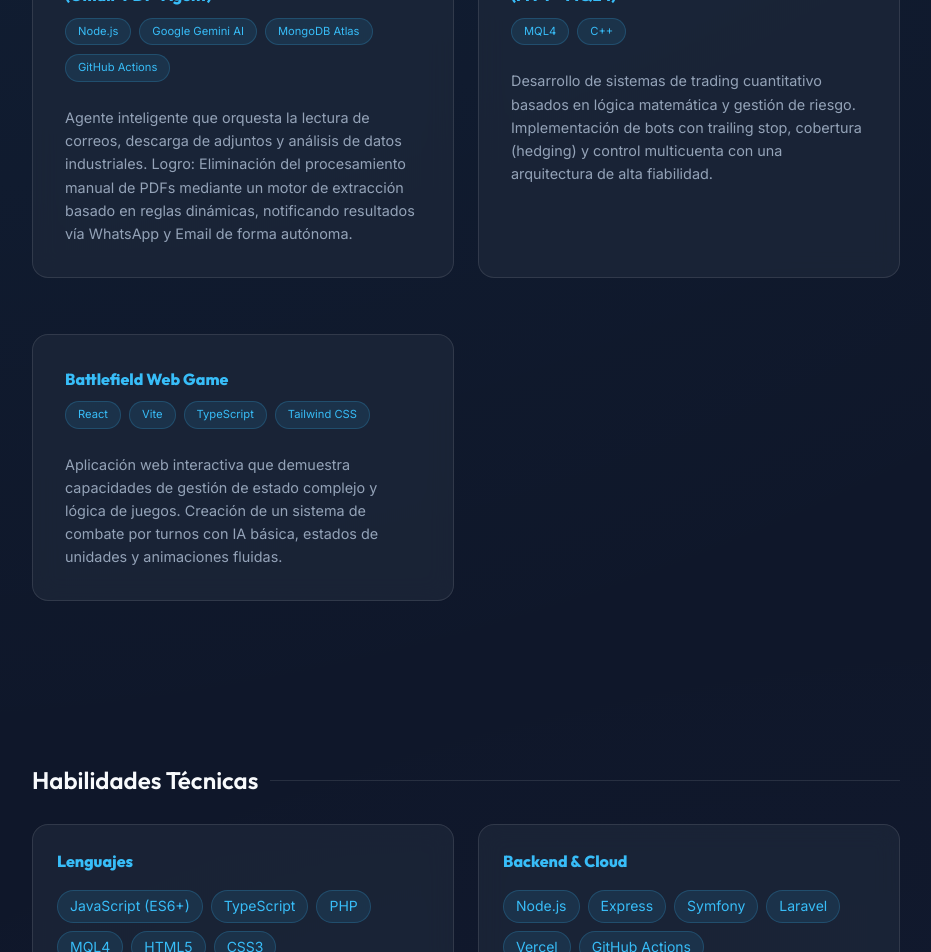
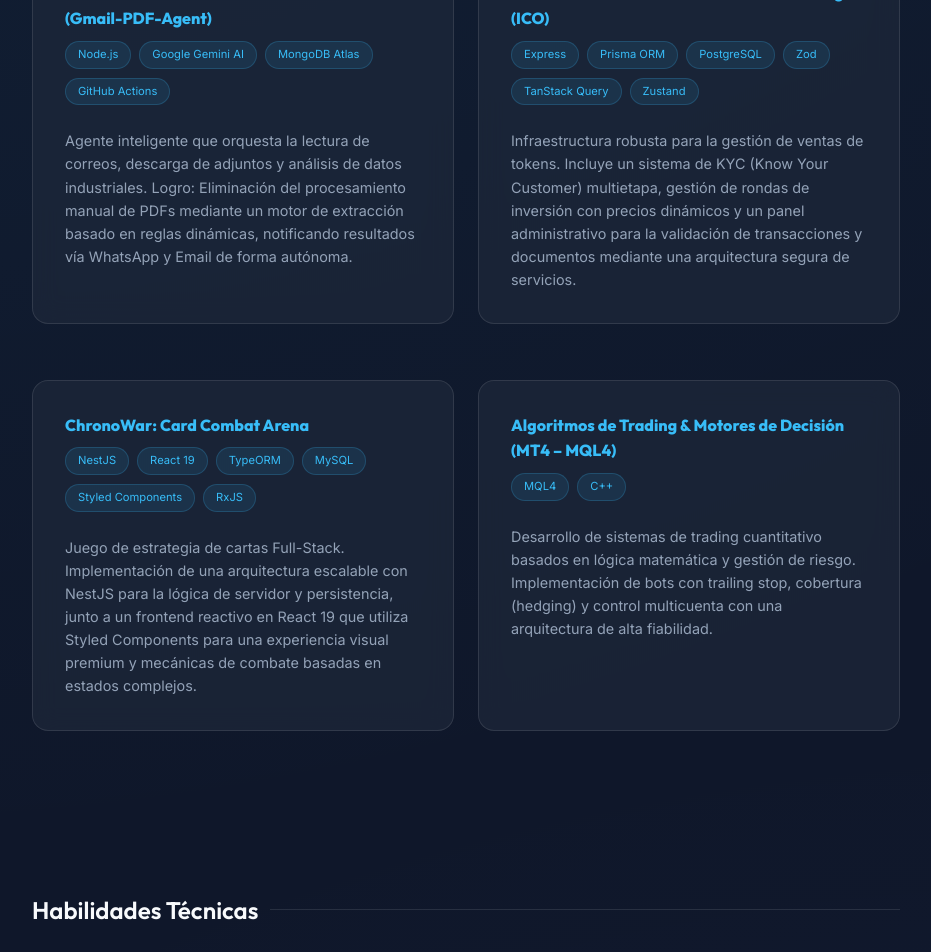
Before and after one commit to oberroaa/otoniel-portfolio, a React (Vite) app: page / in a window 1280 px wide. Shown: the part 1680-2632 px from the top of the page, without its empty margins (174-1105 px from the left). Built offline with nearby package versions, Linux system fonts and the light colour scheme.

Commit message:
feat: Add initial Header and Skills components along with project data for the portfolio.

```diff
--- a/src/components/Header.jsx
+++ b/src/components/Header.jsx
@@ -36,7 +36,7 @@ export default function Header() {
                     </div>
                     <div>
                         <strong style={{ color: "var(--accent-primary)" }}>Backend</strong>
-                        <p style={{ fontSize: "0.9rem", color: "var(--text-muted)" }}>Node.js (ESM), PHP (Symfony/Laravel), Escalabilidad.</p>
+                        <p style={{ fontSize: "0.9rem", color: "var(--text-muted)" }}>NestJS, Node.js (ESM), PHP (Symfony/Laravel), Escalabilidad.</p>
                     </div>
                 </div>
             </div>
--- a/src/components/Skills.jsx
+++ b/src/components/Skills.jsx
@@ -1,12 +1,12 @@
 export default function Skills() {
     const skillGroups = [
         { title: "Lenguajes", items: ["JavaScript (ES6+)", "TypeScript", "PHP", "MQL4", "HTML5", "CSS3"] },
-        { title: "Backend & Cloud", items: ["Node.js", "Express", "Symfony", "Laravel", "Vercel", "GitHub Actions"] },
+        { title: "Backend & Cloud", items: ["NestJS", "Node.js (Express)", "Prisma", "TypeORM", "Laravel", "Symfony", "GitHub Actions", "Vercel"] },
         { title: "Inteligencia Artificial", items: ["Google Gemini API", "Análisis de Texto", "Automatización de IA"] },
-        { title: "Bases de Datos", items: ["MongoDB Atlas", "PostgreSQL", "MySQL", "Oracle"] },
-        { title: "Frontend & UI", items: ["React", "Vite", "Tailwind CSS", "jQuery"] },
+        { title: "Bases de Datos", items: ["PostgreSQL", "MySQL", "MongoDB Atlas", "SQL Server", "Oracle"] },
+        { title: "Frontend & UI", items: ["React 19", "Zustand", "TanStack Query", "Styled Components", "Tailwind CSS", "Vite"] },
         { title: "Mobile", items: ["Flutter", "Android Studio"] },
-        { title: "Herramientas", items: ["Git", "APIs REST", "JSON/JWT", "OAuth2", "PDF.js"] }
+        { title: "Herramientas & Patrones", items: ["Zod", "RxJS", "Git", "APIs REST", "JSON/JWT", "OAuth2", "PDF.js"] }
     ];
 
     return (
--- a/src/data/projects.js
+++ b/src/data/projects.js
@@ -6,15 +6,21 @@ export const projects = [
             "Agente inteligente que orquesta la lectura de correos, descarga de adjuntos y análisis de datos industriales. Logro: Eliminación del procesamiento manual de PDFs mediante un motor de extracción basado en reglas dinámicas, notificando resultados vía WhatsApp y Email de forma autónoma."
     },
     {
+        title: "Plataforma de Tokenización & Crowdfunding (ICO)",
+        tech: "Express, Prisma ORM, PostgreSQL, Zod, TanStack Query, Zustand",
+        description:
+            "Infraestructura robusta para la gestión de ventas de tokens. Incluye un sistema de KYC (Know Your Customer) multietapa, gestión de rondas de inversión con precios dinámicos y un panel administrativo para la validación de transacciones y documentos mediante una arquitectura segura de servicios."
+    },
+    {
+        title: "ChronoWar: Card Combat Arena",
+        tech: "NestJS, React 19, TypeORM, MySQL, Styled Components, RxJS",
+        description:
+            "Juego de estrategia de cartas Full-Stack. Implementación de una arquitectura escalable con NestJS para la lógica de servidor y persistencia, junto a un frontend reactivo en React 19 que utiliza Styled Components para una experiencia visual premium y mecánicas de combate basadas en estados complejos."
+    },
+    {
         title: "Algoritmos de Trading & Motores de Decisión (MT4 – MQL4)",
         tech: "MQL4, C++",
         description:
             "Desarrollo de sistemas de trading cuantitativo basados en lógica matemática y gestión de riesgo. Implementación de bots con trailing stop, cobertura (hedging) y control multicuenta con una arquitectura de alta fiabilidad."
-    },
-    {
-        title: "Battlefield Web Game",
-        tech: "React, Vite, TypeScript, Tailwind CSS",
-        description:
-            "Aplicación web interactiva que demuestra capacidades de gestión de estado complejo y lógica de juegos. Creación de un sistema de combate por turnos con IA básica, estados de unidades y animaciones fluidas."
     }
 ];
```
